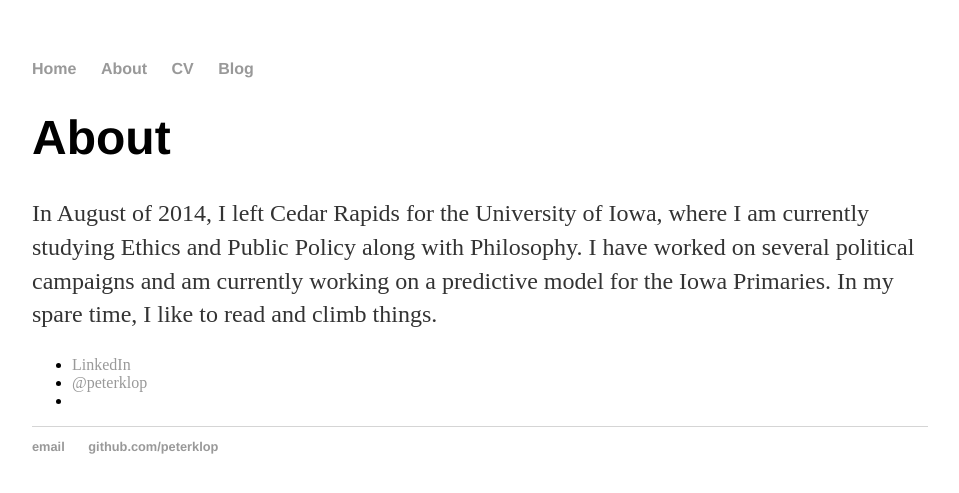
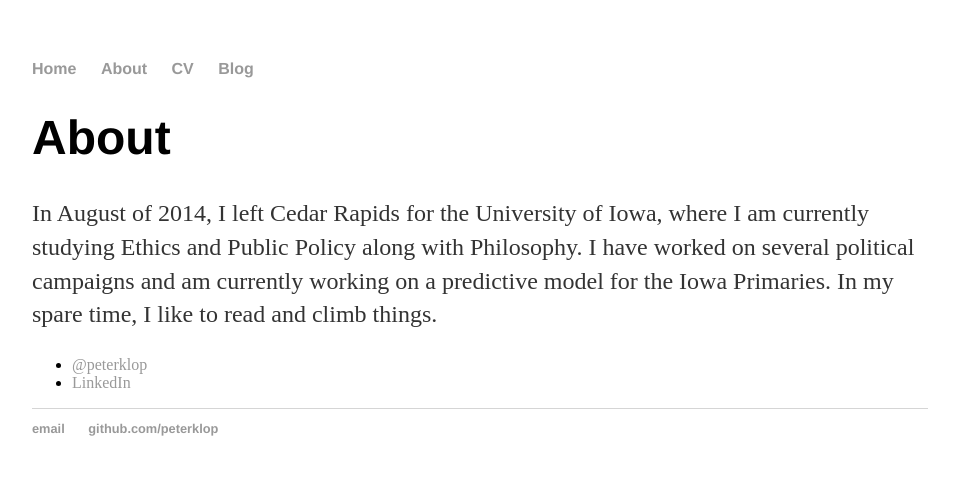
Before and after one commit to peterklop/peterklop.github.io, a Jekyll site: the page built from about/index.html, in a window 1280 px wide. Shown: the top 493 px of the page, without its empty margins (160-1119 px from the left). Built offline with Jekyll 4.4.1, drawn with Linux system fonts in a browser that asks for light colours; part of the change alters nothing that is shown.

```diff
--- a/about/index.html
+++ b/about/index.html
@@ -7,8 +7,8 @@ title: About
 			<p>In August of 2014, I left Cedar Rapids for the University of Iowa, where I am currently studying Ethics and Public Policy along with Philosophy. I have worked on several political campaigns and am currently working on a predictive model for the Iowa Primaries. In my spare time, I like to read and climb things.</p>
 
 			<ul class="contacts">
+				<li><a href="https://twitter.com/peterklop">@peterklop</a></li>
 				<li><a href="https://www.linkedin.com/pub/peter-klopfenstein/a8/23b/b37">LinkedIn</a></li>
-				<li><a href="https://twitter.com/peterklop">@peterklop</a></li>
-				<li><a href="#"></a></li>
+				<!-- <li><a href="#">Other site you want to link to</a></li> -->
 				</ul>
 		</div>
```
